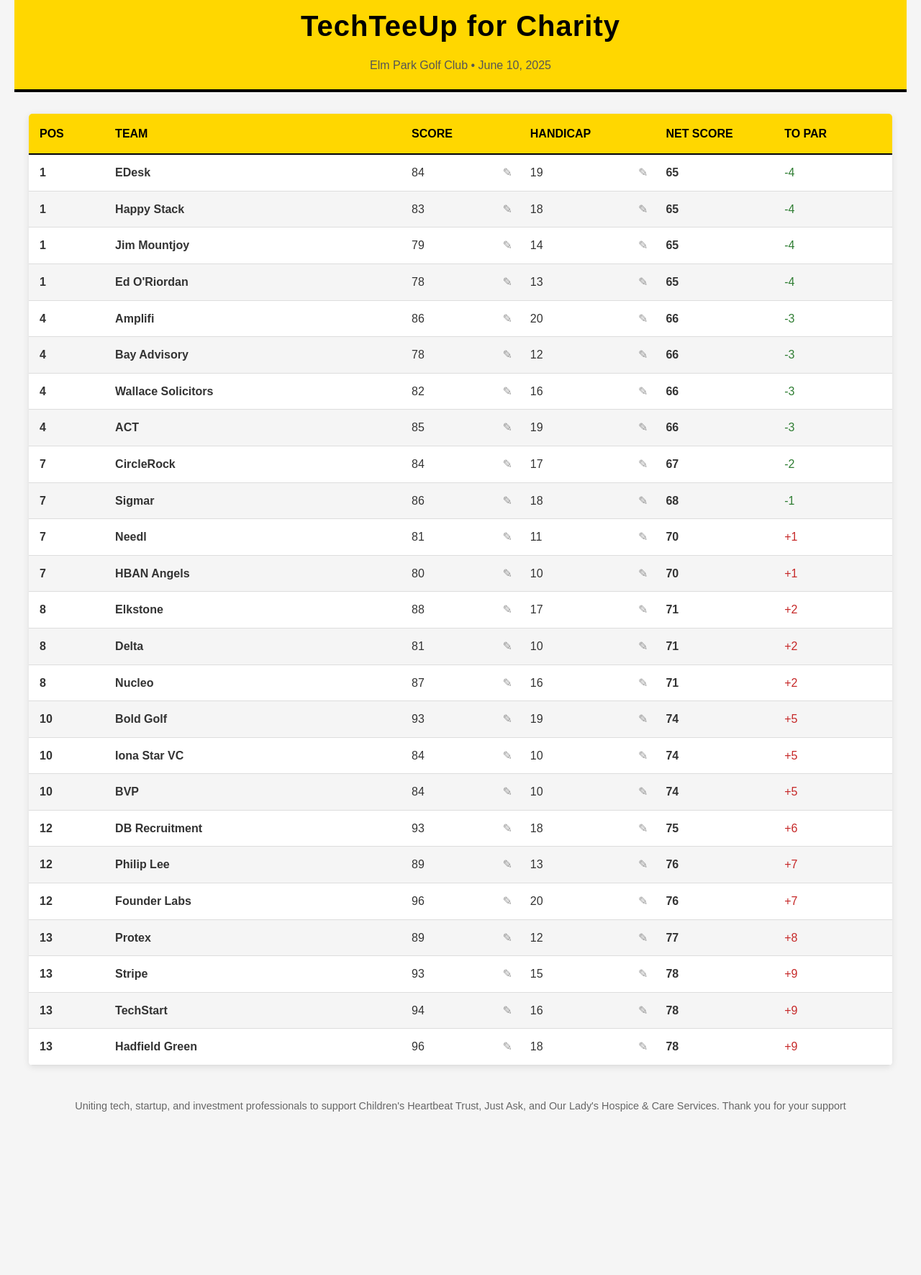
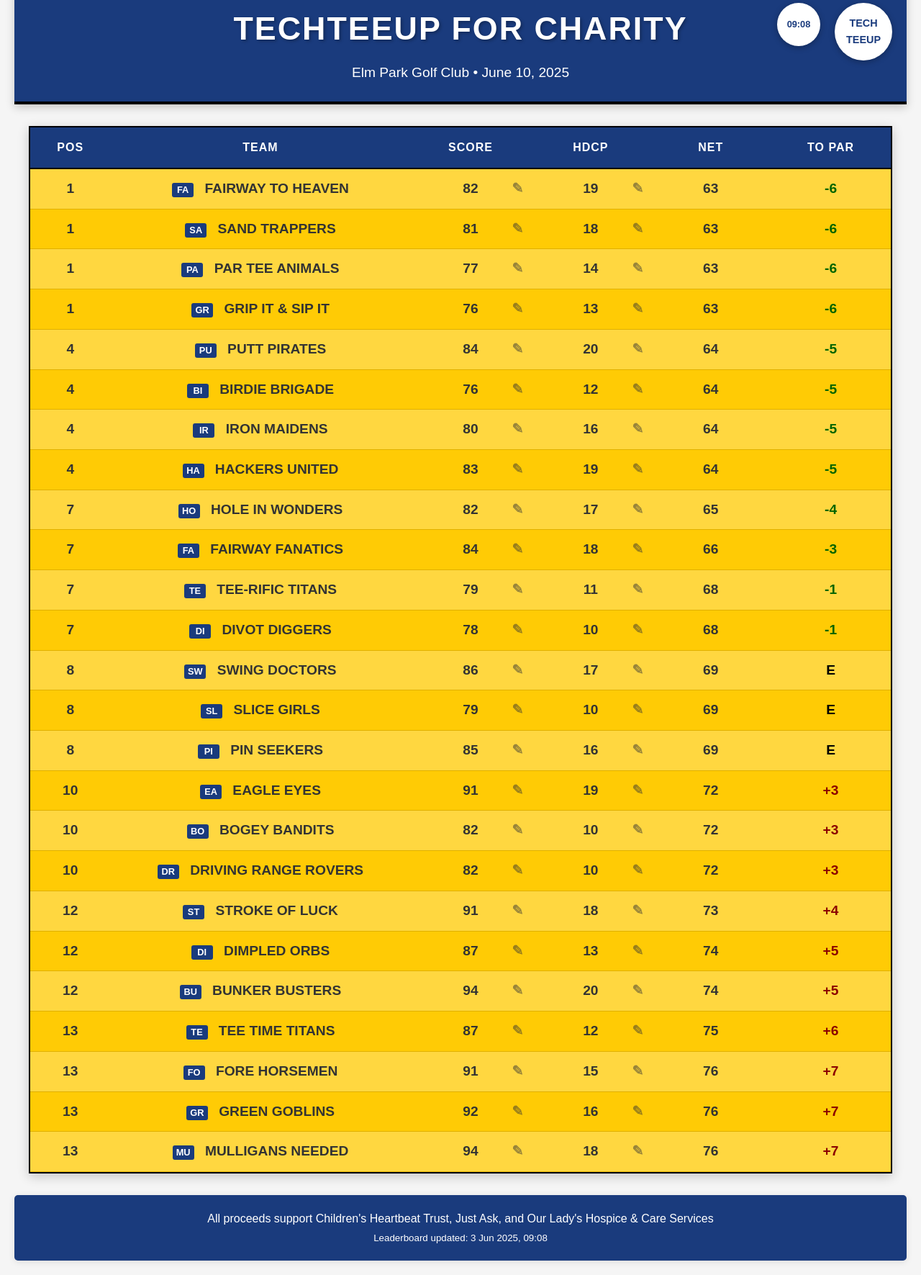
Before and after one commit to ibrow10/golf-scoreboard, a plain HTML site: page index.html in a window 1280 px wide. Shown: the part 36-1807 px from the top of the page at 72% size. Before the commit the page ends 1619 px from the top, so only its background shows below. Drawn offline with Linux system fonts and the light colour scheme.

Commit message:
Fix JavaScript errors and enhance Open Championship styling

```diff
--- a/index.html
+++ b/index.html
@@ -3,7 +3,8 @@
 <head>
     <meta charset="UTF-8">
     <meta name="viewport" content="width=device-width, initial-scale=1.0">
-    <title>TechTeeUp for Charity - Leaderboard</title>
+    <title>TechTeeUp for Charity</title>
+    <link rel="stylesheet" href="https://cdnjs.cloudflare.com/ajax/libs/font-awesome/5.15.4/css/all.min.css">
     <style>
         /* Global Styles */
         * {
@@ -20,99 +21,165 @@
             padding: 20px;
         }
 
-        /* Header Styles */
+        /* Header Styles - Based on The Open Championship blue header */
         .header {
             text-align: center;
             margin-bottom: 30px;
-            background-color: #ffd700;
+            background-color: #1a3b7d; /* Deep blue like The Open logo */
             padding: 20px;
             border-bottom: 4px solid #000;
             position: relative;
+            color: white;
+            box-shadow: 0 4px 12px rgba(0, 0, 0, 0.2);
         }
 
         .tournament-title {
-            font-size: 2.5rem;
+            font-size: 2.8rem;
             font-weight: bold;
-            color: #000;
+            color: #fff;
             margin-bottom: 10px;
-            letter-spacing: 1px;
+            letter-spacing: 2px;
+            text-transform: uppercase;
+            text-shadow: 2px 2px 4px rgba(0, 0, 0, 0.3);
         }
 
         .tournament-subtitle {
             font-size: 1.2rem;
-            color: #333;
+            color: #fff;
             margin-bottom: 5px;
         }
 
         .tournament-date {
-            font-size: 1rem;
-            color: #555;
+            font-size: 1.1rem;
+            color: #fff;
+            font-weight: 300;
         }
 
-        .sponsor {
+        .logo {
             position: absolute;
             top: 20px;
             right: 20px;
-            font-size: 1rem;
-            font-weight: bold;
-            color: #000;
+            width: 80px;
+            height: 80px;
+            background-color: #fff;
+            border-radius: 50%;
+            display: flex;
+            align-items: center;
+            justify-content: center;
+            box-shadow: 0 2px 8px rgba(0, 0, 0, 0.3);
         }
 
-        /* Leaderboard Styles */
+        .logo-text {
+            font-weight: bold;
+            font-size: 0.9rem;
+            color: #1a3b7d;
+            text-align: center;
+        }
+
+        .clock-display {
+            position: absolute;
+            right: 120px;
+            top: 20px;
+            background-color: #fff;
+            border-radius: 50%;
+            width: 60px;
+            height: 60px;
+            display: flex;
+            flex-direction: column;
+            justify-content: center;
+            align-items: center;
+            box-shadow: 0 2px 8px rgba(0, 0, 0, 0.3);
+        }
+
+        .clock-time {
+            font-size: 0.8rem;
+            font-weight: bold;
+            color: #1a3b7d;
+        }
+
+        /* Leaderboard Styles - Yellow background like The Open scoreboard */
         .leaderboard-container {
             max-width: 1200px;
             margin: 0 auto;
-            background-color: #fff;
-            border-radius: 5px;
-            box-shadow: 0 2px 10px rgba(0, 0, 0, 0.1);
+            background-color: #ffcb05; /* The Open scoreboard yellow */
+            border-radius: 0;
+            box-shadow: 0 4px 15px rgba(0, 0, 0, 0.2);
             overflow: hidden;
+            border: 2px solid #000;
         }
 
         .leaderboard-table {
             width: 100%;
             border-collapse: collapse;
+            font-family: 'Arial Narrow', Arial, sans-serif;
         }
 
         .leaderboard-table th {
-            background-color: #ffd700;
-            color: #000;
+            background-color: #1a3b7d; /* Blue header like The Open */
+            color: #fff;
             padding: 15px;
-            text-align: left;
+            text-align: center;
             font-weight: bold;
             border-bottom: 2px solid #000;
+            text-transform: uppercase;
+            letter-spacing: 1px;
         }
 
         .leaderboard-table td {
             padding: 12px 15px;
-            border-bottom: 1px solid #ddd;
+            border-bottom: 1px solid #e0b000;
+            text-align: center;
+            font-weight: 600;
         }
 
         .leaderboard-table tr:hover {
-            background-color: #f9f9f9;
+            background-color: #ffd740;
         }
 
         .leaderboard-table tr:nth-child(even) {
-            background-color: #f5f5f5;
+            background-color: #ffcb05;
+        }
+
+        .leaderboard-table tr:nth-child(odd) {
+            background-color: #ffd740;
         }
 
         .position-cell {
             font-weight: bold;
             width: 60px;
+            font-size: 1.2rem;
         }
 
         .name-cell {
             font-weight: bold;
             width: 250px;
+            text-align: left;
+            font-size: 1.2rem;
+            text-transform: uppercase;
+        }
+
+        .flag-icon {
+            display: inline-block;
+            width: 30px;
+            height: 20px;
+            text-align: center;
+            background-color: #1a3b7d;
+            color: white;
+            border-radius: 3px;
+            margin-right: 10px;
+            font-size: 0.8rem;
+            line-height: 20px;
         }
 
         .score-cell {
             width: 100px;
             cursor: pointer;
             position: relative;
+            font-size: 1.2rem;
         }
 
         .score-cell:hover {
-            background-color: #fffde7;
+            background-color: #ffdb58;
         }
 
         .score-cell.editable:after {
@@ -124,34 +191,44 @@
 
         .score-input {
             width: 100%;
-            padding: 5px;
-            border: 2px solid #ffd700;
+            padding: 8px;
+            border: 2px solid #1a3b7d;
             border-radius: 3px;
+            font-size: 1.1rem;
+            text-align: center;
+            font-weight: bold;
         }
 
         .total-score {
             font-weight: bold;
+            font-size: 1.2rem;
         }
 
         .under-par {
-            color: #2e7d32;
+            color: #006400;
+            font-weight: bold;
         }
 
         .over-par {
-            color: #c62828;
+            color: #8b0000;
+            font-weight: bold;
         }
 
         .par {
             color: #000;
+            font-weight: bold;
         }
 
         /* Footer Styles */
         .footer {
             text-align: center;
             margin-top: 30px;
-            padding: 15px;
-            color: #666;
-            font-size: 0.9rem;
+            padding: 20px;
+            color: #fff;
+            font-size: 1rem;
+            background-color: #1a3b7d;
+            border-radius: 5px;
+            box-shadow: 0 2px 10px rgba(0, 0, 0, 0.1);
         }
 
         /* Responsive Styles */
@@ -160,16 +237,17 @@
                 font-size: 1.8rem;
             }
 
-            .sponsor {
+            .logo, .clock-display {
                 position: relative;
+                margin: 10px auto;
                 top: auto;
                 right: auto;
-                margin-top: 10px;
             }
 
             .leaderboard-table th,
             .leaderboard-table td {
                 padding: 8px;
+                font-size: 1rem;
             }
 
             .name-cell {
@@ -191,80 +269,112 @@
 <body>
     <div class="header">
         <h1 class="tournament-title">TechTeeUp for Charity</h1>
-        <p class="tournament-date">Elm Park Golf Club • June 10, 2025</p>
+        <p class="tournament-subtitle">Elm Park Golf Club • June 10, 2025</p>
+        <div class="logo">
+            <div class="logo-text">TECH<br>TEEUP</div>
+        </div>
+        <div class="clock-display">
+            <div class="clock-time" id="current-time">12:00</div>
+        </div>
     </div>
 
     <div class="leaderboard-container">
-        <table class="leaderboard-table" id="leaderboard">
+        <table class="leaderboard-table">
             <thead>
                 <tr>
                     <th>POS</th>
                     <th>TEAM</th>
                     <th>SCORE</th>
-                    <th>HANDICAP</th>
-                    <th>NET SCORE</th>
+                    <th>HDCP</th>
+                    <th>NET</th>
                     <th>TO PAR</th>
                 </tr>
             </thead>
             <tbody id="leaderboard-body">
-                <!-- Leaderboard data will be inserted here by JavaScript -->
+                <!-- Table content will be dynamically generated -->
             </tbody>
         </table>
     </div>
 
     <div class="footer">
-        <p>Uniting tech, startup, and investment professionals to support Children's Heartbeat Trust, Just Ask, and Our Lady's Hospice & Care Services. Thank you for your support</p>
+        <p>All proceeds support Children's Heartbeat Trust, Just Ask, and Our Lady's Hospice & Care Services</p>
+        <p><small>Leaderboard updated: <span id="last-updated">June 10, 2025</span></small></p>
     </div>
 
     <script>
         // Constants
         const PAR = 69;
-        const STORAGE_KEY = 'golfLeaderboardData';
+        const STORAGE_KEY = 'golfScoreboard';
 
-        // Player data model
+        // Player data
         let players = [];
 
-        // Initialize the application
-        document.addEventListener('DOMContentLoaded', initializeScoreboard);
+        // Team names provided by the user
+        const teamNames = [
+            "Tee-rific Titans",
+            "Fairway to Heaven",
+            "Putt Pirates",
+            "Dimpled Orbs",
+            "Fore Horsemen",
+            "Swing Doctors",
+            "Birdie Brigade",
+            "Iron Maidens",
+            "Hole in Wonders",
+            "Divot Diggers",
+            "Green Goblins",
+            "Sand Trappers",
+            "Eagle Eyes",
+            "Bunker Busters",
+            "Par Tee Animals",
+            "Grip It & Sip It",
+            "Stroke of Luck",
+            "Tee Time Titans",
+            "Bogey Bandits",
+            "Slice Girls",
+            "Hackers United",
+            "Mulligans Needed",
+            "Fairway Fanatics",
+            "Pin Seekers",
+            "Driving Range Rovers"
+        ];
 
-        // Core Functions
-        function initializeScoreboard() {
-            // Try to load data from localStorage first
-            if (!loadFromLocalStorage()) {
-                // If no saved data, initialize with default players
-                initializeDefaultPlayers();
+        // Update clock
+        function updateClock() {
+            const now = new Date();
+            const hours = now.getHours().toString().padStart(2, '0');
+            const minutes = now.getMinutes().toString().padStart(2, '0');
+            document.getElementById('current-time').textContent = `${hours}:${minutes}`;
+
+            // Update last updated time
+            const options = { year: 'numeric', month: 'short', day: 'numeric', hour: '2-digit', minute: '2-digit' };
+            document.getElementById('last-updated').textContent = now.toLocaleDateString('en-GB', options);
+        }
+
+        // Initialize players with random data
+        function initializePlayers() {
+            // Check if we have saved data in localStorage
+            const savedPlayers = localStorage.getItem(STORAGE_KEY);
+
+            if (savedPlayers) {
+                players = JSON.parse(savedPlayers);
+                renderLeaderboard();
+                return;
             }
 
-            calculatePositions();
-            renderScoreboard();
-        }
-
-        function initializeDefaultPlayers() {
-            const defaultNames = [
-                "Needl", "EDesk", "Amplifi", "Philip Lee",
-                "Stripe", "Elkstone", "Bay Advisory", "Wallace Solicitors",
-                "CircleRock", "HBAN Angels", "TechStart", "Happy Stack",
-                "Bold Golf", "Founder Labs", "Jim Mountjoy", "Ed O'Riordan",
-                "DB Recruitment", "Protex", "Iona Star VC", "Delta",
-                "ACT", "Hadfield Green", "Sigmar", "Nucleo",
-                "BVP"
-            ];
-
-            // Generate realistic golf scores and handicaps
-            players = defaultNames.map((name, index) => {
-                // Random handicap between 10 and 20
+            // Create new players with random data if no saved data
+            players = teamNames.map((name, index) => {
+                // Generate random handicap between 10 and 20
                 const handicap = Math.floor(Math.random() * 11) + 10;
 
-                // Generate a realistic golf score
-                // Most scores will be around par (69) + handicap with some variation
-                // Good teams might score under their handicap, poor teams over
-                const variation = Math.floor(Math.random() * 15) - 5; // -5 to +9 variation
+                // Generate a score that's somewhat realistic
+                // Most scores will be around par + handicap with some variation
+                const variation = Math.floor(Math.random() * 15) - 7; // -7 to +7 variation
                 const currentRound = PAR + handicap + variation;
 
-                // Calculate net score (gross score - handicap)
+                // Calculate net score (gross score minus handicap)
                 const totalScore = currentRound - handicap;
 
-                // Calculate to par
+                // Calculate to par (net score relative to par)
                 const toPar = totalScore - PAR;
 
                 return {
@@ -273,76 +383,104 @@
                     currentRound: currentRound,
                     handicap: handicap,
                     totalScore: totalScore,
-                    position: 0, // Will be calculated
+                    position: 0,
                     toPar: toPar
                 };
             });
+
+            // Sort and update positions
+            sortAndUpdatePositions();
+
+            // Save to localStorage
+            saveToLocalStorage();
+
+            // Render the leaderboard
+            renderLeaderboard();
         }
 
-        function renderScoreboard() {
-            const tbody = document.getElementById('leaderboard-body');
-            tbody.innerHTML = '';
+        // Render the leaderboard
+        function renderLeaderboard() {
+            const tableBody = document.getElementById('leaderboard-body');
+            tableBody.innerHTML = '';
 
-            players.forEach(player => {
+            players.forEach((player, index) => {
                 const row = document.createElement('tr');
 
+                // Add alternating row colors like The Open scoreboard
+                if (index % 2 === 0) {
+                    row.classList.add('even-row');
+                } else {
+                    row.classList.add('odd-row');
+                }
+
                 // Position cell
-                const posCell = document.createElement('td');
-                posCell.className = 'position-cell';
-                posCell.textContent = player.position;
-                row.appendChild(posCell);
+                const positionCell = document.createElement('td');
+                positionCell.className = 'position-cell';
+                positionCell.textContent = player.position;
+                row.appendChild(positionCell);
 
                 // Name cell
                 const nameCell = document.createElement('td');
                 nameCell.className = 'name-cell';
-                nameCell.textContent = player.name;
+
+                // Add a flag icon for visual enhancement
+                const nameContent = document.createElement('div');
+                nameContent.className = 'name-content';
+
+                nameContent.innerHTML = `<span class="flag-icon">${player.name.substring(0, 2).toUpperCase()}</span> ${player.name}`;
+                nameCell.appendChild(nameContent);
                 row.appendChild(nameCell);
 
-                // Score cell (editable)
-                const roundCell = document.createElement('td');
-                roundCell.className = 'score-cell editable';
-                roundCell.textContent = player.currentRound;
-                roundCell.dataset.playerId = player.id;
-                roundCell.dataset.field = 'currentRound';
-                roundCell.addEventListener('click', handleScoreClick);
-                row.appendChild(roundCell);
+                // Current round (Score) cell - editable
+                const currentRoundCell = document.createElement('td');
+                currentRoundCell.className = 'score-cell editable';
+                currentRoundCell.textContent = player.currentRound;
+                currentRoundCell.dataset.playerId = player.id;
+                currentRoundCell.dataset.field = 'currentRound';
+                currentRoundCell.addEventListener('click', handleScoreEdit);
+                row.appendChild(currentRoundCell);
 
-                // Handicap cell (editable)
+                // Handicap cell - editable
                 const handicapCell = document.createElement('td');
                 handicapCell.className = 'score-cell editable';
                 handicapCell.textContent = player.handicap;
                 handicapCell.dataset.playerId = player.id;
                 handicapCell.dataset.field = 'handicap';
-                handicapCell.addEventListener('click', handleScoreClick);
+                handicapCell.addEventListener('click', handleScoreEdit);
                 row.appendChild(handicapCell);
 
-                // Net score cell
-                const totalCell = document.createElement('td');
-                totalCell.className = 'score-cell total-score';
-                totalCell.textContent = player.totalScore;
-                row.appendChild(totalCell);
+                // Total score (Net Score) cell
+                const totalScoreCell = document.createElement('td');
+                totalScoreCell.className = 'score-cell total-score';
+                totalScoreCell.textContent = player.totalScore;
+                row.appendChild(totalScoreCell);
 
-                // To par cell with color coding
+                // To par cell
                 const toParCell = document.createElement('td');
                 toParCell.className = 'score-cell';
 
+                // Format the to par display
+                let toParDisplay = '';
                 if (player.toPar < 0) {
+                    toParDisplay = player.toPar.toString(); // Already has the minus sign
                     toParCell.classList.add('under-par');
-                    toParCell.textContent = player.toPar;
                 } else if (player.toPar > 0) {
+                    toParDisplay = '+' + player.toPar;
                     toParCell.classList.add('over-par');
-                    toParCell.textContent = '+' + player.toPar;
                 } else {
+                    toParDisplay = 'E';
                     toParCell.classList.add('par');
-                    toParCell.textContent = 'E';
                 }
 
+                toParCell.textContent = toParDisplay;
                 row.appendChild(toParCell);
-                tbody.appendChild(row);
+
+                tableBody.appendChild(row);
             });
         }
 
-        function handleScoreClick(event) {
+        // Handle score editing
+        function handleScoreEdit(event) {
             const cell = event.target;
             const playerId = parseInt(cell.dataset.playerId);
             const field = cell.dataset.field;
@@ -380,6 +518,7 @@
             });
         }
 
+        // Finish editing a score
         function finishEditing(input, playerId, field) {
             const newValue = parseInt(input.value);
 
@@ -399,6 +538,7 @@
             cell.textContent = newValue;
         }
 
+        // Update a player's score
         function updateScore(playerId, newScore, field) {
             const player = players.find(p => p.id === playerId);
             if (player) {
@@ -413,13 +553,14 @@
                 player.toPar = player.totalScore - PAR; // Calculate to par based on net score
 
                 // Recalculate positions and update display
-                calculatePositions();
-                renderScoreboard();
+                sortAndUpdatePositions();
+                renderLeaderboard();
                 saveToLocalStorage();
             }
         }
 
-        function calculatePositions() {
+        // Sort players and update positions
+        function sortAndUpdatePositions() {
             // Sort players by total score (ascending)
             players.sort((a, b) => a.totalScore - b.totalScore);
 
@@ -443,18 +584,18 @@
             });
         }
 
+        // Save data to localStorage
         function saveToLocalStorage() {
             localStorage.setItem(STORAGE_KEY, JSON.stringify(players));
         }
 
-        function loadFromLocalStorage() {
-            const savedData = localStorage.getItem(STORAGE_KEY);
-            if (savedData) {
-                players = JSON.parse(savedData);
-                return true;
-            }
-            return false;
-        }
+        // Initialize the application
+        document.addEventListener('DOMContentLoaded', function() {
+            initializePlayers();
+            updateClock();
+            // Update clock every minute
+            setInterval(updateClock, 60000);
+        });
     </script>
 </body>
 </html>
```
